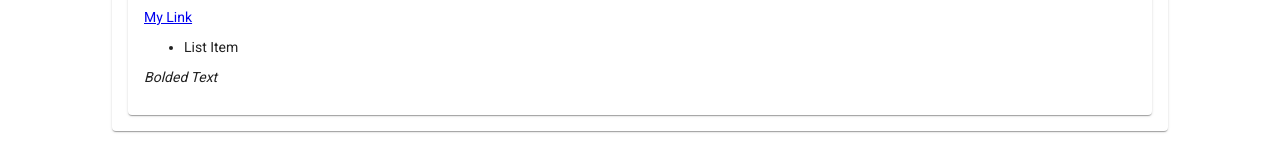
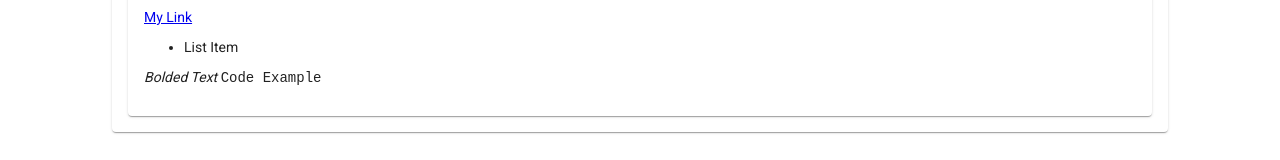
Before and after one commit to carl-parrish/fcc-markdown-preview, an Angular app: page / in a window 1280 px wide. Shown: the part 302-462 px from the top of the page. Built offline with nearby package versions, Linux system fonts and the light colour scheme; what @ngx-formly/core, @ngx-formly/material would draw is missing.

Commit message:
test code block

```diff
--- a/src/app/app.component.ts
+++ b/src/app/app.component.ts
@@ -30,6 +30,7 @@ constructor() {
    - List Item
 
    *Bolded Text*
+   \`\`\`Code Example \`\`\`
   `;
 
 previewText = this.parseMarkDownText(this.defaultText);
```
